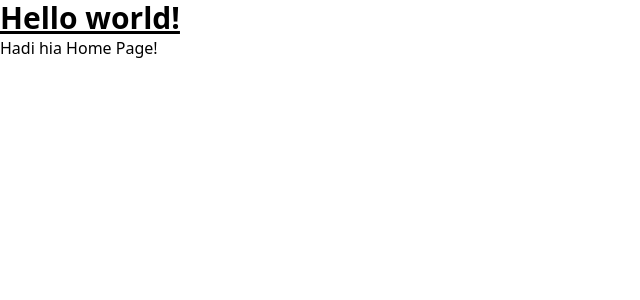
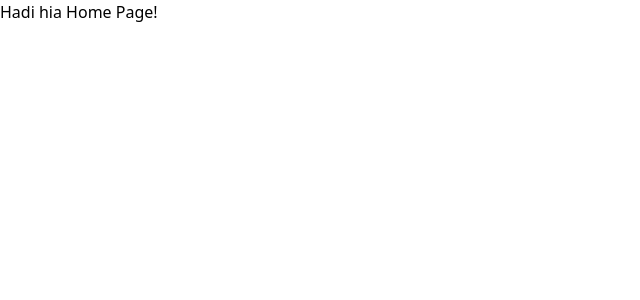
Before and after one commit to ENNEDDI-Omar/Budget_Buddy_Vue, a Vue app: page / in a window 1280 px wide. Shown: the top 300 px of the page, without its empty margins (0-640 px from the left). Built offline with nearby package versions, Linux system fonts and the light colour scheme.

Commit message:
Remove unnecessary code and update router-view tag

```diff
--- a/src/App.vue
+++ b/src/App.vue
@@ -1,19 +1,11 @@
 <script setup>
-import { RouterLink, RouterView } from 'vue-router'
-import HelloWorld from './components/HelloWorld.vue'
+
 </script>
 
 <template>
 
 
-  <h1 class="text-3xl font-bold underline">
-    Hello world!
-  </h1>
 
+    <router-view></router-view>
 
-  <RouterView />
 </template>
-
-<style scoped>
-
-</style>
```
